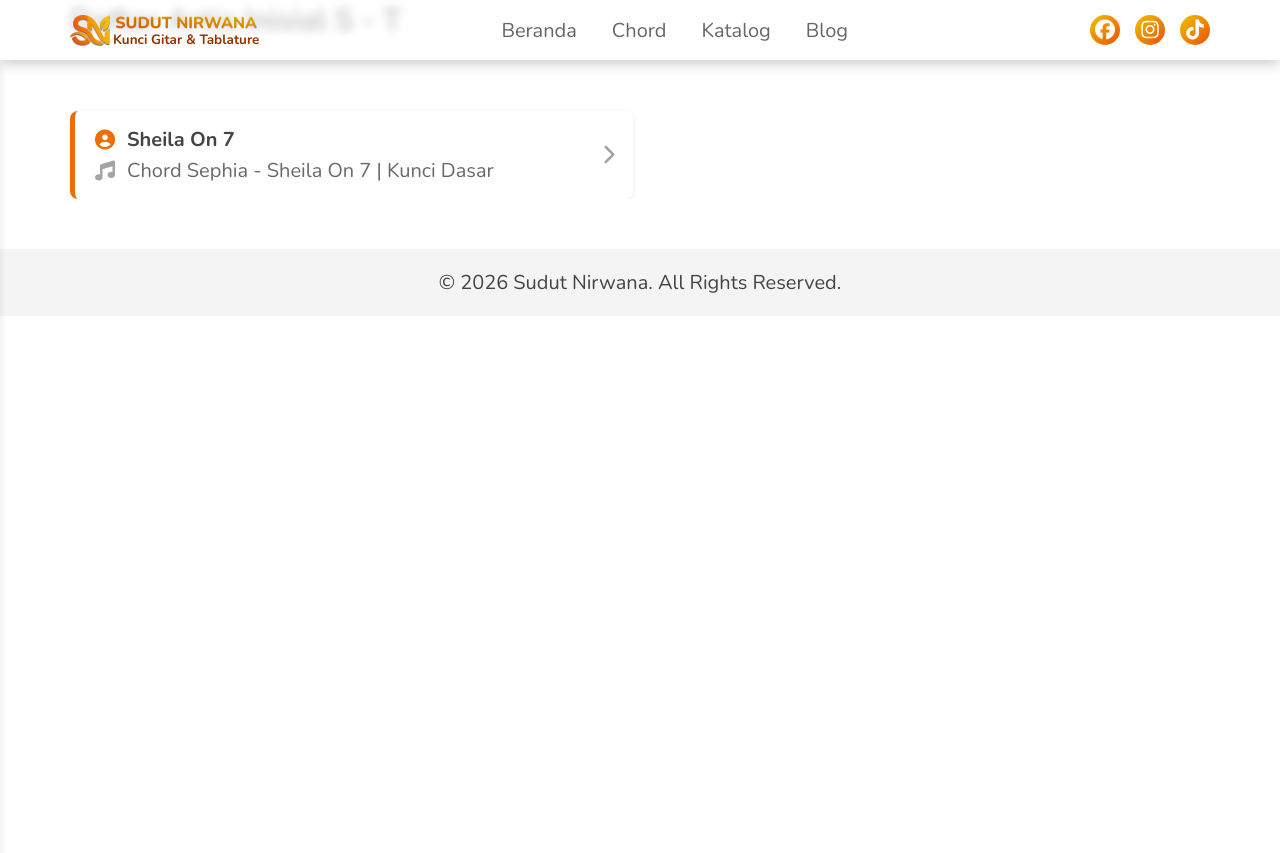
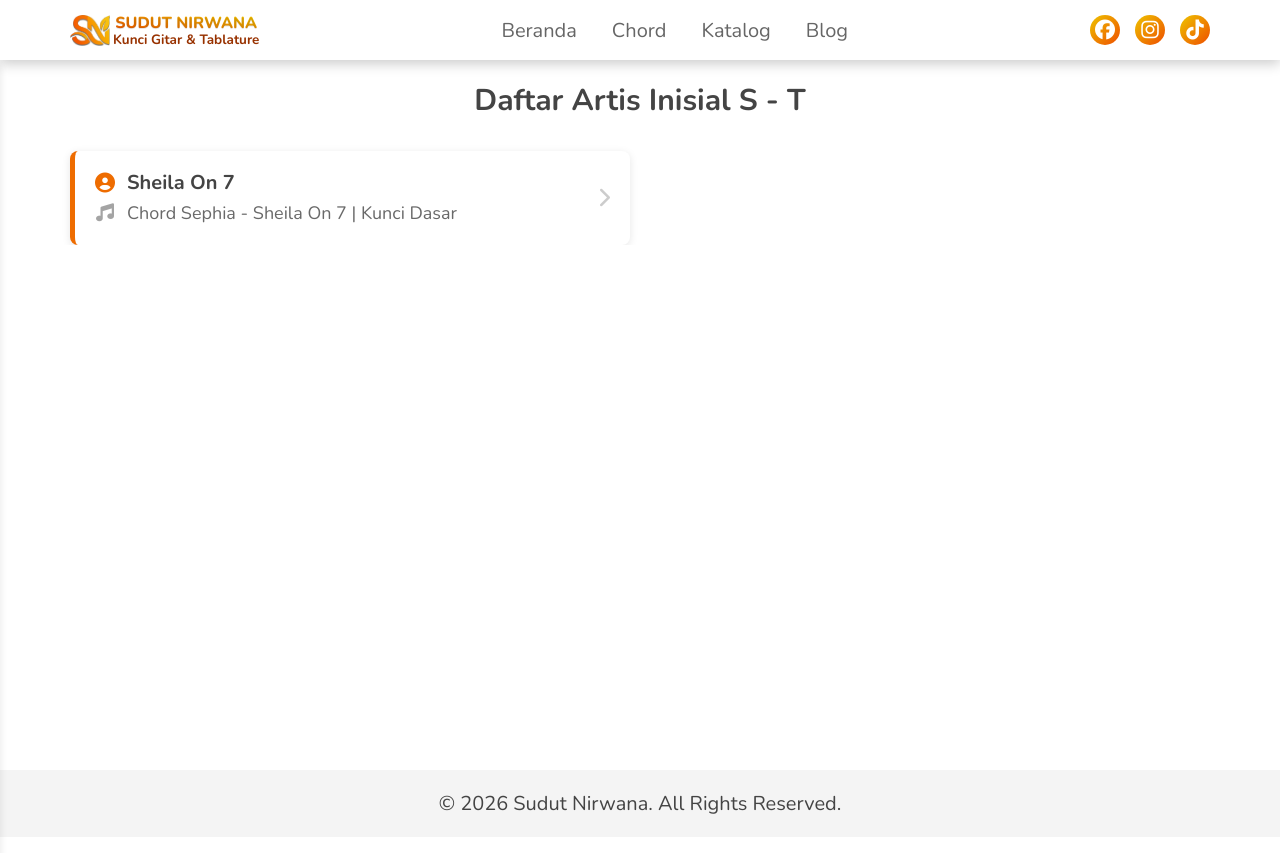
Before and after one commit to sudut-nirwana/sudut-nirwana-main, a Jekyll site: the page built from artis/s-t.md, in a window 1280 px wide. Shown: the top 853 px of the page. Built offline with Jekyll 4.4.1, drawn with Linux system fonts in a browser that asks for light colours.

Commit message:
Update alfabet.css

```diff
--- a/assets/css/alfabet.css
+++ b/assets/css/alfabet.css
@@ -1,33 +1,54 @@
+/* Container Utama */
+.alphabet-page-content {
+    /* Tambahkan padding top agar tidak tenggelam di bawah header fixed */
+    /* Sesuaikan 80px dengan tinggi header kamu */
+    padding-top: 80px;
+    padding-bottom: 40px;
+    min-height: 80vh; /* Memastikan konten cukup tinggi agar footer terdorong ke bawah */
+    width: 100%;
+    box-sizing: border-box;
+}
+
+/* Judul Halaman */
+.section-header {
+    text-align: center;
+    margin-bottom: 30px;
+}
+
+.section-header h2 {
+    margin: 0;
+    font-weight: 700;
+}
+
 /* Wrapper List */
 .chord-list-wrapper {
-    display: grid; /* Gunakan Grid agar mudah diatur kolomnya */
-    grid-template-columns: 1fr; /* Default 1 kolom untuk HP */
-    gap: 12px;
+    display: grid;
+    grid-template-columns: 1fr;
+    gap: 15px;
     width: 100%;
-    padding-top: 70px;
 }
 
-/* Responsif: Jika layar 768px atau lebih luas, bagi jadi 2 kolom */
+/* Responsif: 2 Kolom untuk Tablet/Desktop (min-width: 768px) */
 @media screen and (min-width: 768px) {
     .chord-list-wrapper {
-        grid-template-columns: 1fr 1fr; /* Menjadi 2 kolom sejajar */
-        gap: 15px;
+        grid-template-columns: 1fr 1fr;
+        gap: 20px;
     }
 }
 
-/* Item List */
+/* Item List / Card */
 .chord-list-item {
     background: #ffffff;
     border-radius: 8px;
     border-left: 5px solid #ee6c00;
-    box-shadow: 0 2px 6px rgba(0,0,0,0.08);
+    box-shadow: 0 2px 8px rgba(0,0,0,0.1);
     transition: all 0.3s ease;
-    height: fit-content; /* Pastikan tinggi mengikuti isi */
+    height: auto;
 }
 
 .chord-list-item:hover {
-    transform: translateX(5px);
-    box-shadow: 0 4px 12px rgba(0,0,0,0.12);
+    transform: translateY(-3px);
+    box-shadow: 0 5px 15px rgba(0,0,0,0.15);
     background: #fffcf9;
 }
 
@@ -35,48 +56,50 @@
     display: flex;
     justify-content: space-between;
     align-items: center;
-    padding: 15px 18px;
+    padding: 20px; /* Padding dalam kartu agar lega */
     text-decoration: none;
     color: inherit;
 }
 
-/* Teks & Icon */
+/* Teks Artis & Lagu */
 .artist-name {
     margin: 0;
     font-weight: 700;
-    color: inherit;
     display: flex;
     align-items: center;
+    line-height: 1.2;
 }
 
 .song-title {
-    color: inherit;
+    margin-top: 6px;
     opacity: 0.8;
-    margin-top: 4px;
     display: flex;
     align-items: center;
+    font-size: 0.9em;
 }
 
+/* Icon */
 .icon-artist {
     color: #ee6c00;
-    margin-right: 10px;
-    width: 1.2em;
+    margin-right: 12px;
+    width: 20px;
     text-align: center;
 }
 
 .fa-music {
-    margin-right: 10px;
-    width: 1.2em;
+    margin-right: 12px;
+    width: 20px;
     text-align: center;
     opacity: 0.6;
 }
 
 .view-icon {
-    opacity: 0.5;
+    color: #ccc;
     transition: 0.3s;
+    margin-left: 10px;
 }
 
 .chord-list-item:hover .view-icon {
-    opacity: 1;
     color: #ee6c00;
+    transform: translateX(3px);
 }
```
